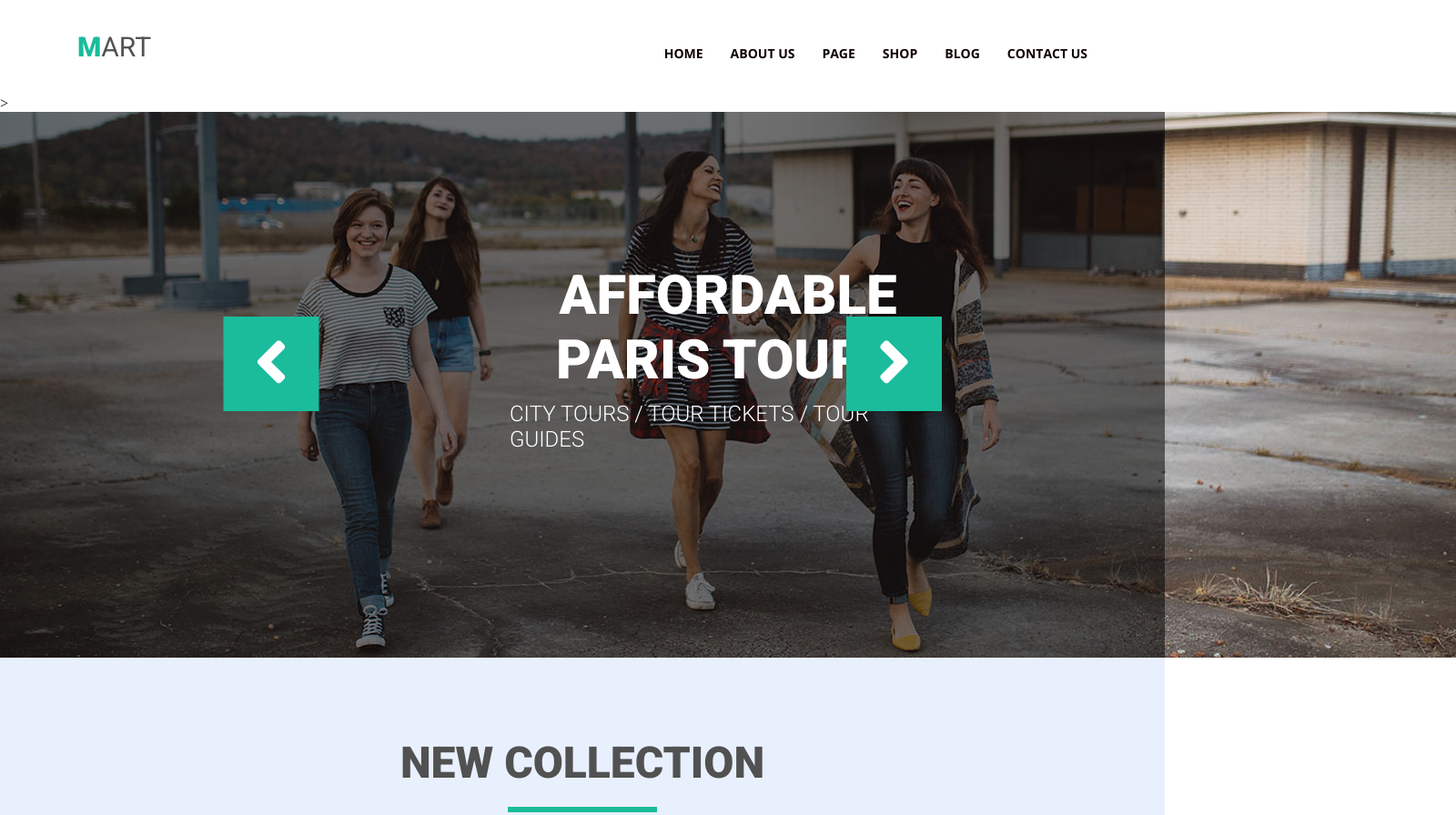
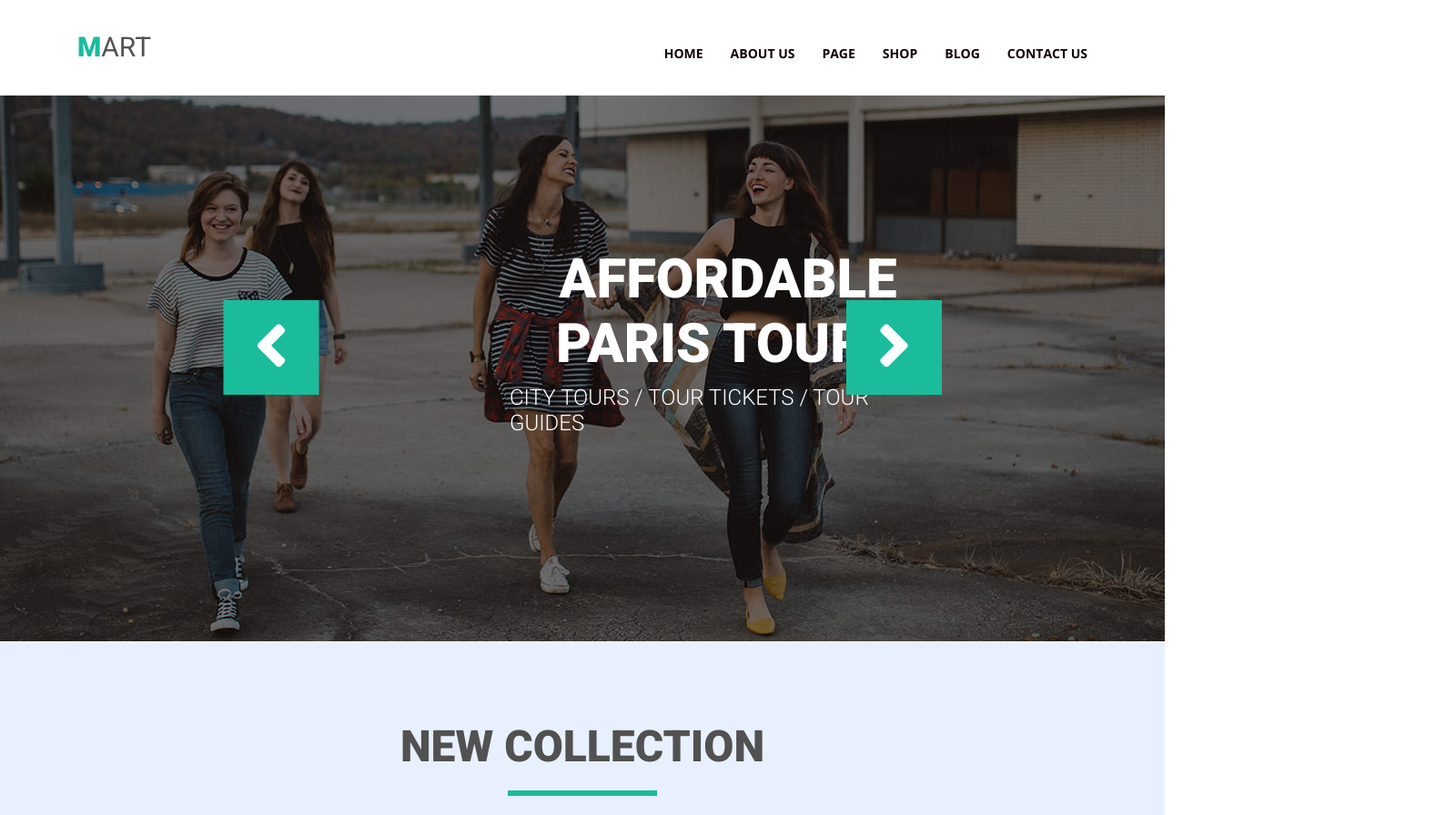
Before and after one commit to RuslanZinchenko/goit-fe-course, a plain HTML site: page html-css/module-05/index.html in a window 1280 px wide. Shown: the top 896 px of the page at 91% size, 1600 px wide, since content can reach past the window. Drawn offline with nearby package versions, Linux system fonts and the light colour scheme.

Commit message:
module-05

```diff
--- a/html-css/module-05/css/styles.css
+++ b/html-css/module-05/css/styles.css
@@ -77,6 +77,10 @@ header {
 
 .wrapper-first-middle {
   width: 100vw;
+  background-image: url('../img/large-picture.jpg');
+  background-repeat: no-repeat;
+  background-position: center;
+  background-size: cover;
 }
 
 .wrapper-first-middle-inn {
--- a/html-css/module-05/index.html
+++ b/html-css/module-05/index.html
@@ -49,14 +49,14 @@
 
         </div>
 
-    </div>>
+    </div>
 
     <div class="wrapper-first-middle">
 
         <div class="wrapper-first-middle-inn">
 
             <section class="bunner">
-                <img class="large-picture" src="img/large-picture.jpg" alt="large-picture" width="1600px" height="600px">
+                <!-- <img class="large-picture" src="img/large-picture.jpg" alt="large-picture" width="1600px" height="600px"> -->
                 <div class="cover">
                 </div>
                 <button class="left">
```
